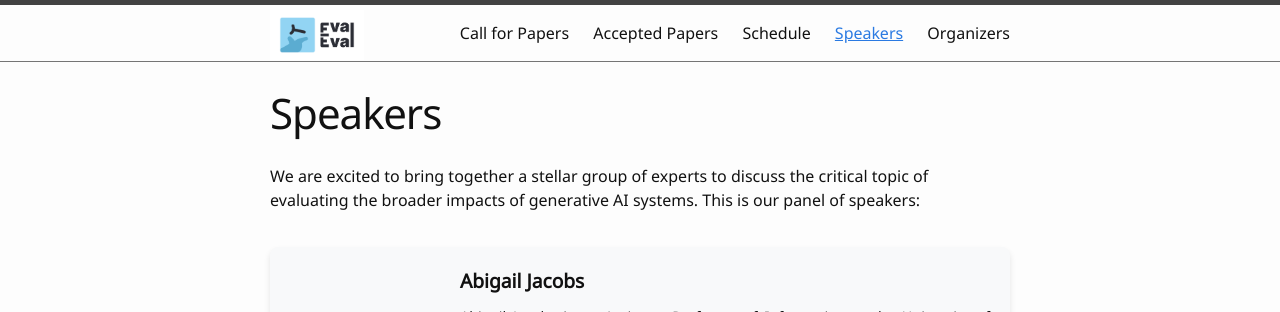
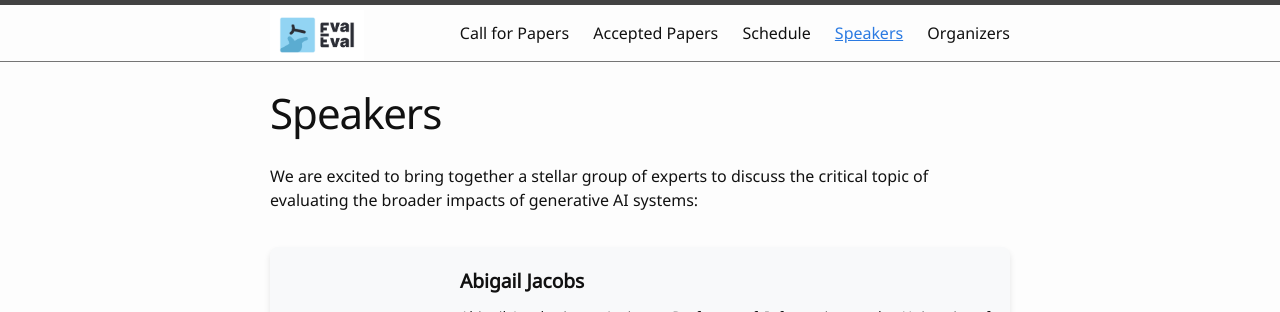
Before and after one commit to aaai-fidu-lab/aaai-fidu-lab.github.io, a Jekyll site: the page built from speakers.md, in a window 1280 px wide, cut to the strip 0-312 px from the top of the page. Built offline with Jekyll 4.4.1, drawn with Linux system fonts in a browser that asks for light colours; our own code applies the rules of GitHub Pages for plain Markdown files.

Commit message:
Update speakers.md

```diff
--- a/speakers.md
+++ b/speakers.md
@@ -52,7 +52,7 @@ nav: true
 }
 </style>
 
-We are excited to bring together a stellar group of experts to discuss the critical topic of evaluating the broader impacts of generative AI systems. This is our panel of speakers:
+We are excited to bring together a stellar group of experts to discuss the critical topic of evaluating the broader impacts of generative AI systems:
 
 <div class="speaker-container">
 <!--   <div class="speaker-card">
```
